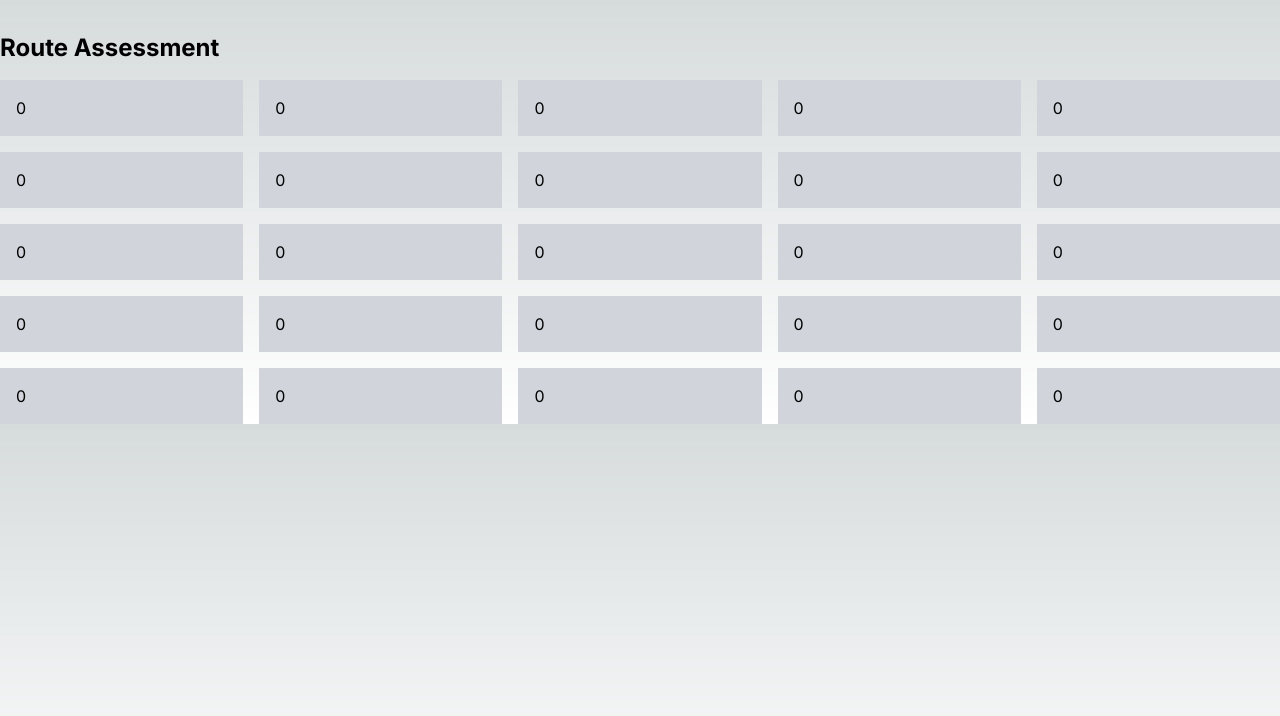
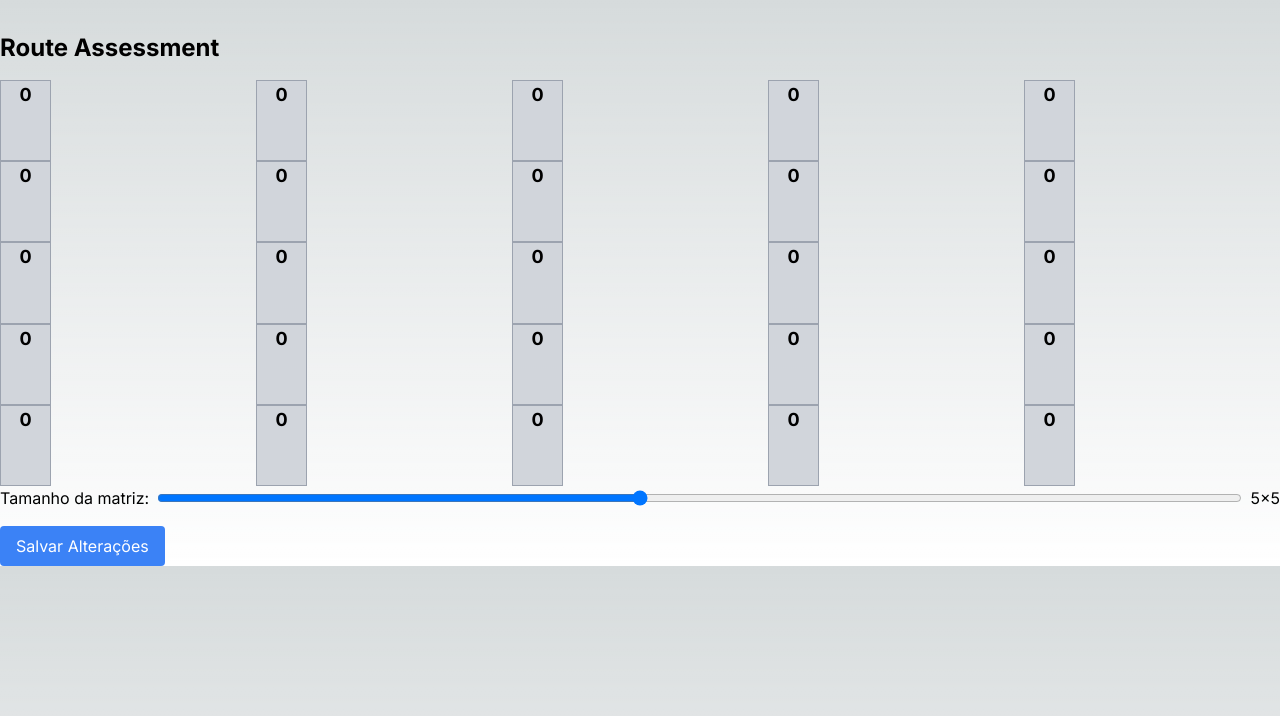
Before and after one commit to AAVANDRE10/projeto4, a Next.js app: page / in a window 1280 px wide. Shown: the top 716 px of the page. Built offline with nearby package versions, Linux system fonts and the light colour scheme.

Commit message:
console print array

```diff
--- a/app/components/grid.js
+++ b/app/components/grid.js
@@ -1,11 +1,13 @@
-'use client';
-import { useState } from 'react';
+'use client'
+import React, { useState } from 'react';
 
 const Grid = ({ onWeightChange }) => {
-  const [weights, setWeights] = useState(Array(25).fill(0));
+  const initialSize = 5;
+  const [weights, setWeights] = useState(Array(initialSize * initialSize).fill(0));
+  const [size, setSize] = useState(initialSize);
 
   const handleSquareClick = (row, col) => {
-    const index = (row - 1) * 5 + (col - 1);
+    const index = (row - 1) * size + (col - 1);
     const newWeights = [...weights];
     const currentWeight = newWeights[index];
 
@@ -13,35 +15,70 @@ const Grid = ({ onWeightChange }) => {
 
     setWeights(newWeights);
 
-    // Certifique-se de que onWeightChange é uma função antes de chamá-la
     if (typeof onWeightChange === 'function') {
       onWeightChange(`(${row}, ${col})`, newWeights[index]);
     }
   };
 
-  const rows = 5;
-  const cols = 5;
+  const handleSliderChange = (event) => {
+    const newSize = parseInt(event.target.value);
+    setSize(newSize);
+    setWeights(Array(newSize * newSize).fill(0));
+  };
 
-  return (
-    <div className="grid-container">
-      <div className="grid grid-cols-5 gap-4">
-        {Array.from({ length: rows }).map((_, row) => (
-          Array.from({ length: cols }).map((_, col) => {
-            const index = row * cols + col;
+  const handleSaveChanges = () => {
+    // Construir a representação da matriz com base nos pesos das células
+    const matrix = [];
+    for (let row = 0; row < size; row++) {
+      const rowData = [];
+      for (let col = 0; col < size; col++) {
+        const index = row * size + col;
+        rowData.push(weights[index]);
+      }
+      matrix.push(rowData);
+    }
+    console.log("Matriz de pesos:", matrix);
+  };
+
+  const gridSquares = [];
+  for (let row = 0; row < size; row++) {
+    for (let col = 0; col < size; col++) {
+      const index = row * size + col;
       const weight = weights[index];
 
-            return (
+      gridSquares.push(
         <div
           key={index}
-                className={`square weight-${weight} p-4 bg-gray-300`}
+          className={`square bg-gray-300 border border-gray-400 flex items-center justify-center text-lg font-bold`}
+          style={{ width: `${100 / size}%`, paddingBottom: `${100 / size}%` }}
           onClick={() => handleSquareClick(row + 1, col + 1)}
         >
           {weight}
         </div>
       );
-          })
-        ))}
+    }
+  }
+
+  return (
+    <div className="grid-container">
+      <div className="grid" style={{ gridTemplateColumns: `repeat(${size}, 1fr)` }}>
+        {gridSquares}
       </div>
+      <div className="slider-container flex items-center">
+        <label htmlFor="slider" className="mr-2">Tamanho da matriz:</label>
+        <input
+          type="range"
+          id="slider"
+          name="slider"
+          min="1"
+          max="10"
+          value={size}
+          onChange={handleSliderChange}
+          className="flex-grow"
+        />
+        <span className="ml-2">{size}x{size}</span>
+      </div>
+      <button onClick={handleSaveChanges} className="mt-4 px-4 py-2 bg-blue-500 text-white rounded hover:bg-blue-600">Salvar Alterações</button>
     </div>
   );
 };
```
Lines whose indentation alone changed are shown as unchanged.
